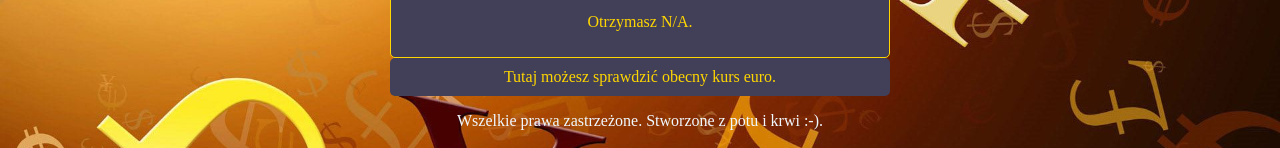
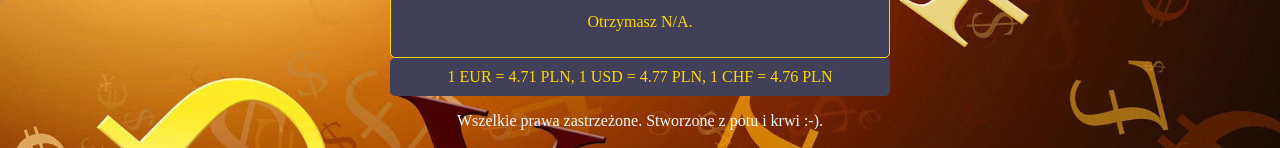
Before and after one commit to Maciej8601/currency-conventer, a plain HTML site: page index.html in a window 1280 px wide. Shown: the part 257-405 px from the top of the page. Drawn offline with nearby package versions, Linux system fonts and the light colour scheme.

Commit message:
last paragraph in main section changed

```diff
--- a/index.html
+++ b/index.html
@@ -46,10 +46,7 @@
                 </label>
             </p>
         </form>
-        <p class="presentCurrency">Tutaj możesz sprawdzić obecny <a
-                href="https://www.google.com/finance/quote/EUR-PLN?sa=X&ved=2ahUKEwiO4Kq94If7AhUMx4sKHT4OAJUQmY0JegQICBAc"
-                target="_blank" class="presentCurrency__link">kurs
-                euro</a>.</p>
+        <p class="presentCurrency">1 EUR = 4.71 PLN, 1 USD = 4.77 PLN, 1 CHF = 4.76 PLN</p>
     </main>
     <p>
     <footer class="footer">Wszelkie prawa zastrzeżone. Stworzone z potu i krwi :-).
```
